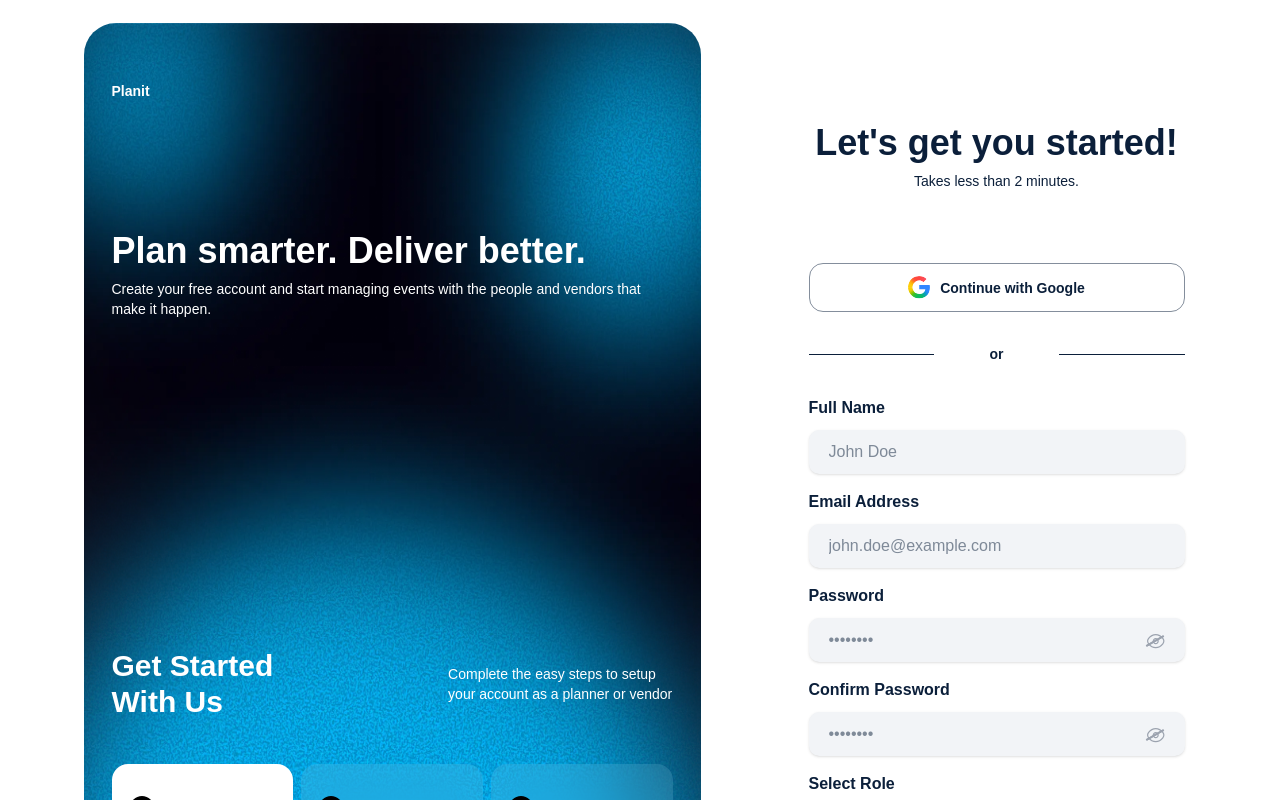
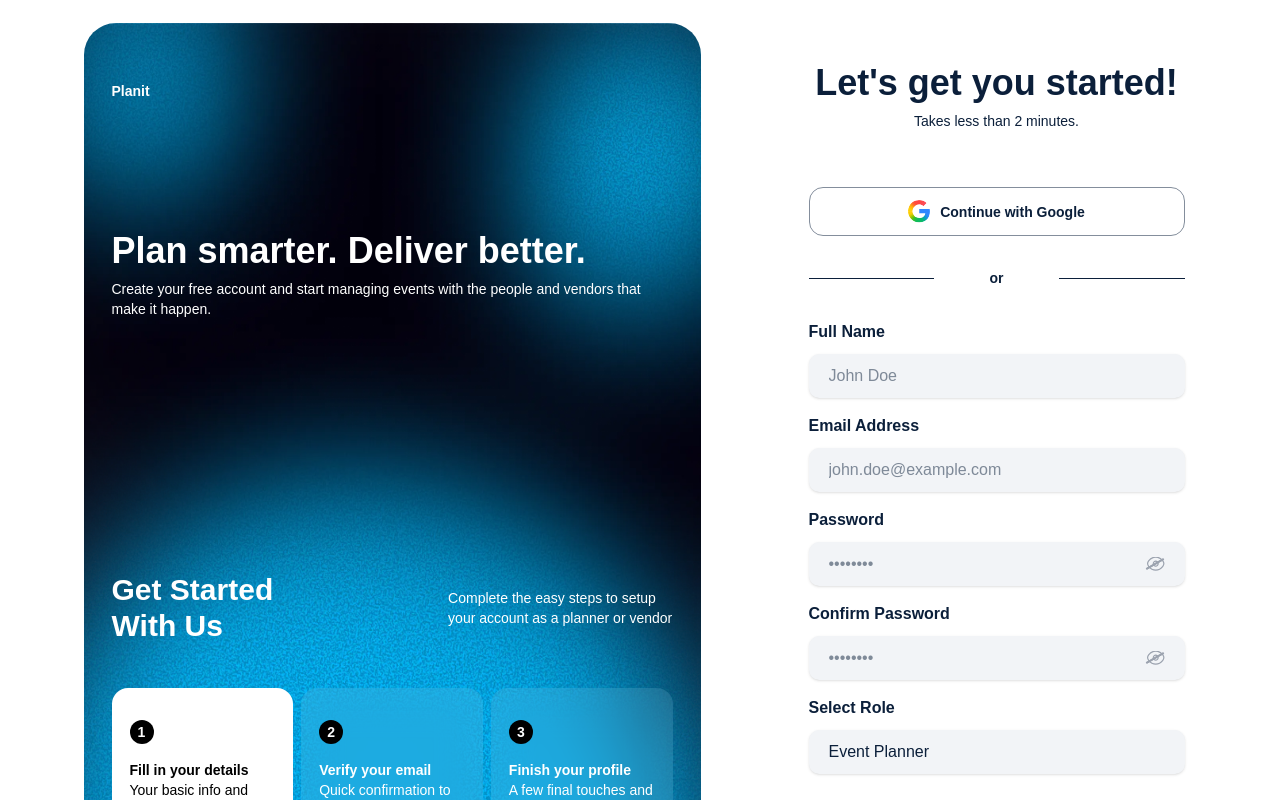
Before and after one commit to Planit-co/planit-web, a React (Vite) app in the folder planit/: page / in a window 1280 px wide. Shown: the top 800 px of the page. Built offline with nearby package versions, Linux system fonts and the light colour scheme.

Commit message:
Adjusted the position of the eye icon for the password input to fall on the center

```diff
--- a/planit/src/Pages/auth/SignInPage.jsx
+++ b/planit/src/Pages/auth/SignInPage.jsx
@@ -13,15 +13,14 @@ const SignInPage = () => {
   };
 
   return (
-    <>
-      <div className="signup-container flex items-center 2xl:justify-center justify-center md:gap-5 lg:gap-24 ">
+    <div className="signup-container flex items-center justify-center md:gap-5 lg:gap-24 ">
       <DesktopHero addedClassName={"mb-40"} />
 
-        <div className="form-container flex flex-col w-full sm:w-3/5 md:w-1/3">
+      <div className="form-container flex flex-col w-full sm:w-3/5 md:w-1/3 min-h-screen justify-center">
         <h2 className="text-3xl xl:text-4xl font-bold mb-2 text-center">
           Welcome Back!
         </h2>
-          <p className="text-sm font-medium mb-10 xl:mb-14 text-center">
+        <p className="text-sm font-medium mb-10 text-center">
           Takes less than 2 minutes.
         </p>
         <form className="signup-form xl:px-3 xl:py-4 text-sm xl:text-base">
@@ -49,10 +48,11 @@ const SignInPage = () => {
               placeholder="john.doe@example.com"
             />
           </div>
-            <div className="mb-2 relative">
+          <div className="mb-2">
             <label className="block font-semibold mb-2.5" htmlFor="password">
               Password
             </label>
+            <div className="relative">
               <input
                 className="shadow appearance-none w-full py-3 px-5 leading-tight"
                 id="password"
@@ -62,12 +62,13 @@ const SignInPage = () => {
               <img
                 src={EyeIcon}
                 alt="Eye Icon"
-                className="absolute right-5 top-12.5 cursor-pointer z-10"
+                className="absolute right-5 top-1/2 bottom-1/2 -translate-y-1/2 cursor-pointer z-10"
                 onClick={() => togglePasswordVisibility()}
               />
               <div
-                className={`absolute right-5 top-14 border w-5 border-[#9CA3AF] bg-[#9CA3AF] rotate-150 ${showPassword ? "hidden" : "block"}`}
+                className={`absolute right-5 top-1/2 bottom-1/2 -translate-y-1/2 border w-5 border-[#9CA3AF] bg-[#9CA3AF] rotate-150 ${showPassword ? "hidden" : "block"}`}
               ></div>
+            </div>
           </div>
           <div className="mb-16 flex justify-between items-center font-medium xl:font-semibold">
             <div className="flex items-center">
@@ -98,7 +99,6 @@ const SignInPage = () => {
         </form>
       </div>
     </div>
-    </>
   );
 };
 
--- a/planit/src/Pages/auth/SignupPage.jsx
+++ b/planit/src/Pages/auth/SignupPage.jsx
@@ -19,15 +19,15 @@ const SignupPage = () => {
   };
 
   return (
-    <div className="signup-container flex items-stretch 2xl:justify-center justify-center md:gap-5 lg:gap-24 ">
+    <div className="signup-container flex items-stretch justify-center md:gap-5 lg:gap-24 ">
       <DesktopHero />
 
       {/* Signup Form */}
       <div className="form-container flex flex-col w-full sm:w-3/5 md:w-1/3">
-        <h2 className="text-3xl xl:text-4xl font-bold mb-2 text-center mt-10 md:mt-20 xl:mt-25">
+        <h2 className="text-3xl xl:text-4xl font-bold mb-2 text-center mt-5 md:mt-10">
           Let's get you started!
         </h2>
-        <p className="text-sm font-medium mb-10 xl:mb-14 text-center">
+        <p className="text-sm font-medium mb-10 xl:mb-10 text-center">
           Takes less than 2 minutes.
         </p>
         <form className="signup-form xl:px-3 xl:py-4 text-sm xl:text-base">
@@ -66,10 +66,11 @@ const SignupPage = () => {
               placeholder="john.doe@example.com"
             />
           </div>
-          <div className="mb-4 relative">
+          <div className="mb-4">
             <label className="block font-semibold mb-2.5" htmlFor="password">
               Password
             </label>
+            <div className="relative">
               <input
                 className="shadow appearance-none w-full py-3 px-5 leading-tight"
                 id="password"
@@ -79,20 +80,22 @@ const SignupPage = () => {
               <img
                 src={EyeIcon}
                 alt="Eye Icon"
-              className="absolute right-5 top-12.5 cursor-pointer z-10"
+                className="absolute right-5 top-1/2 bottom-1/2 -translate-y-1/2 cursor-pointer z-10"
                 onClick={() => togglePasswordVisibility("password")}
               />
               <div
-              className={`absolute right-5 top-14 border w-5 border-[#9CA3AF] bg-[#9CA3AF] rotate-150 ${showPassword.password ? "hidden" : "block"}`}
+                className={`absolute right-5 top-1/2 bottom-1/2 -translate-y-1/2 border w-5 border-[#9CA3AF] bg-[#9CA3AF] rotate-150 ${showPassword.password ? "hidden" : "block"}`}
               ></div>
             </div>
-          <div className="mb-4 relative">
+          </div>
+          <div className="mb-4">
             <label
               className="block font-semibold mb-2.5"
               htmlFor="confirm-password"
             >
               Confirm Password
             </label>
+            <div className="relative">
               <input
                 className="shadow appearance-none w-full py-3 px-5 leading-tight"
                 id="confirm-password"
@@ -102,12 +105,13 @@ const SignupPage = () => {
               <img
                 src={EyeIcon}
                 alt="Eye Icon"
-              className="absolute right-5 top-12.5 cursor-pointer z-10"
+                className="absolute right-5 top-1/2 bottom-1/2 -translate-y-1/2 cursor-pointer z-10"
                 onClick={() => togglePasswordVisibility("confirmPassword")}
               />
               <div
-              className={`absolute right-5 top-14 border w-5 border-[#9CA3AF] bg-[#9CA3AF] rotate-150 ${showPassword.confirmPassword ? "hidden" : "block"}`}
+                className={`absolute right-5 top-1/2 bottom-1/2 -translate-y-1/2 border w-5 border-[#9CA3AF] bg-[#9CA3AF] rotate-150 ${showPassword.confirmPassword ? "hidden" : "block"}`}
               ></div>
+            </div>
           </div>
           <div className="mb-6 xl:mb-8">
             <label className="block font-semibold mb-2.5" htmlFor="role">
```
Lines whose indentation alone changed are shown as unchanged.
